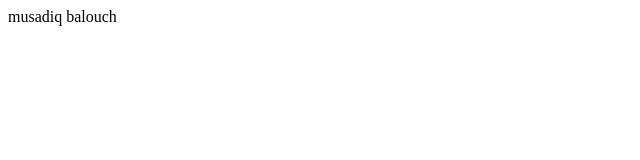
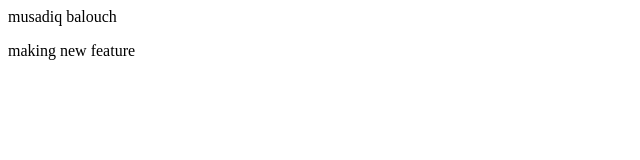
Before and after one commit to musadiqbalouch/Localrepo, a plain HTML site: page index.html in a window 1280 px wide. Shown: the whole page, without its empty margins (0-640 px from the left). Drawn offline with Linux system fonts and the light colour scheme.

Commit message:
adding new feature

```diff
--- a/index.html
+++ b/index.html
@@ -1 +1,2 @@
 <p>musadiq balouch </p>
+<p>making new feature</p>
```
